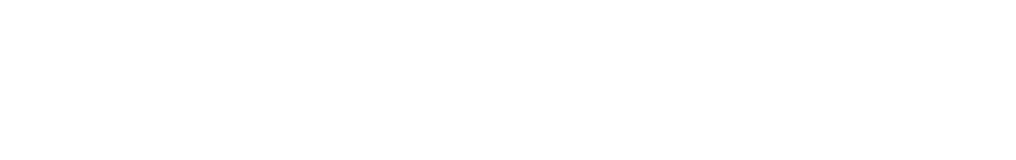
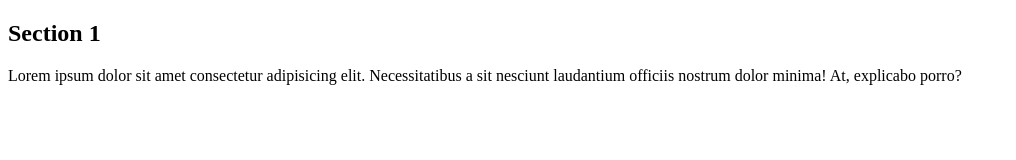
Before and after one commit to MateuszRostkowski/TestGit, a plain HTML site: page index.html in a window 1280 px wide. Shown: the whole page, without its empty margins (0-1016 px from the left). Drawn offline with Linux system fonts and the light colour scheme.

Commit message:
Section one added

```diff
--- a/index.html
+++ b/index.html
@@ -7,6 +7,9 @@
     <title>Title</title>
 </head>
 <body>
-
+    <article>
+        <h1>Section 1</h1>
+        <p>Lorem ipsum dolor sit amet consectetur adipisicing elit. Necessitatibus a sit nesciunt laudantium officiis nostrum dolor minima! At, explicabo porro?</p>
+    </article>
 </body>
 </html>
```
